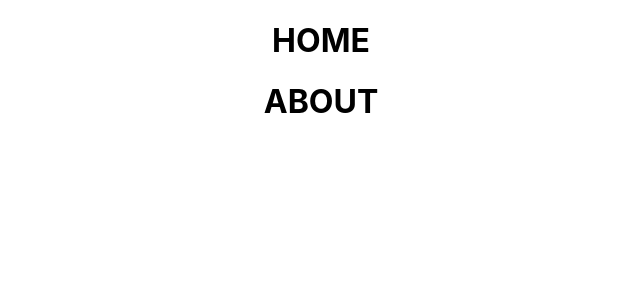
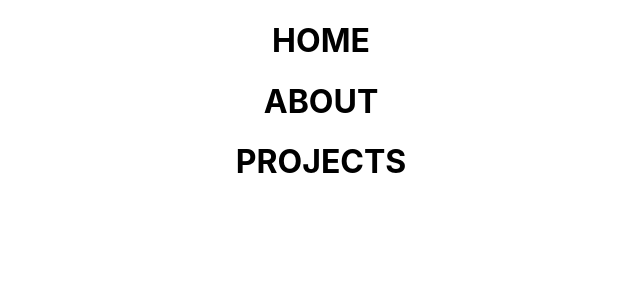
Before and after one commit to JavierV8/My-web, a React (Create React App) app: page / in a window 1280 px wide. Shown: the top 300 px of the page, without its empty margins (319-959 px from the left). Built offline with nearby package versions, Linux system fonts and the light colour scheme.

Commit message:
created projects page component

```diff
--- a/src/App.js
+++ b/src/App.js
@@ -1,12 +1,14 @@
 import './App.css';
 import Home from './components/Home';
 import About from './components/About';
+import Projects from './components/Projects';
 
 function App() {
   return (
     <div className="App">
       <Home />
       <About />
+      <Projects />
     </div>
   );
 }
--- /dev/null
+++ b/src/components/Projects.jsx
@@ -0,0 +1,11 @@
+import '../styles/projects.css';
+
+function Projects() {
+  return (
+    <div className="Home">
+      <h1>PROJECTS</h1>
+    </div>
+  );
+}
+
+export default Projects;
```
Also changed, not shown: src/styles/projects.css (added).
